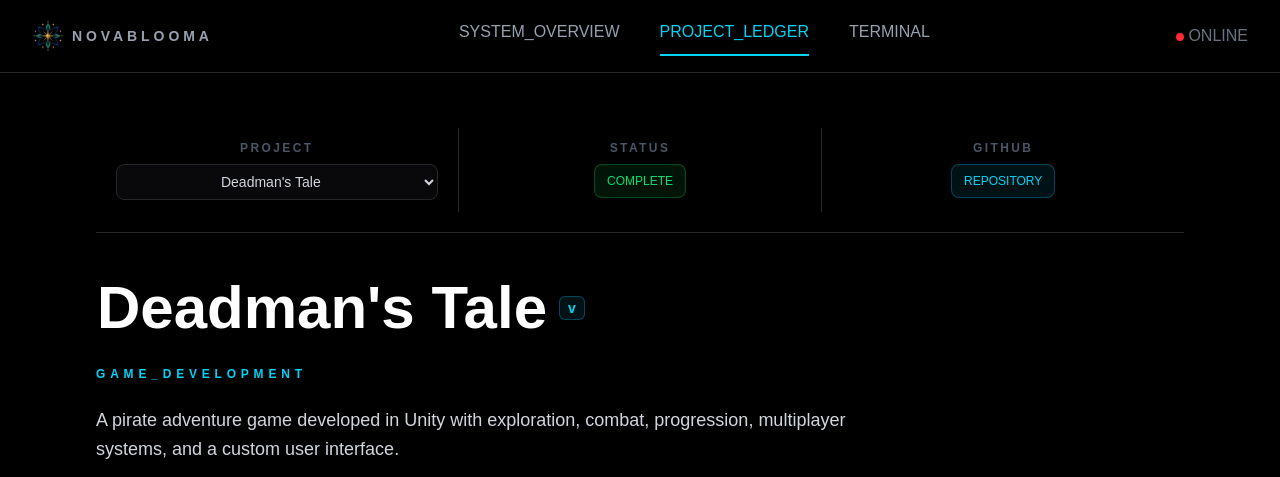
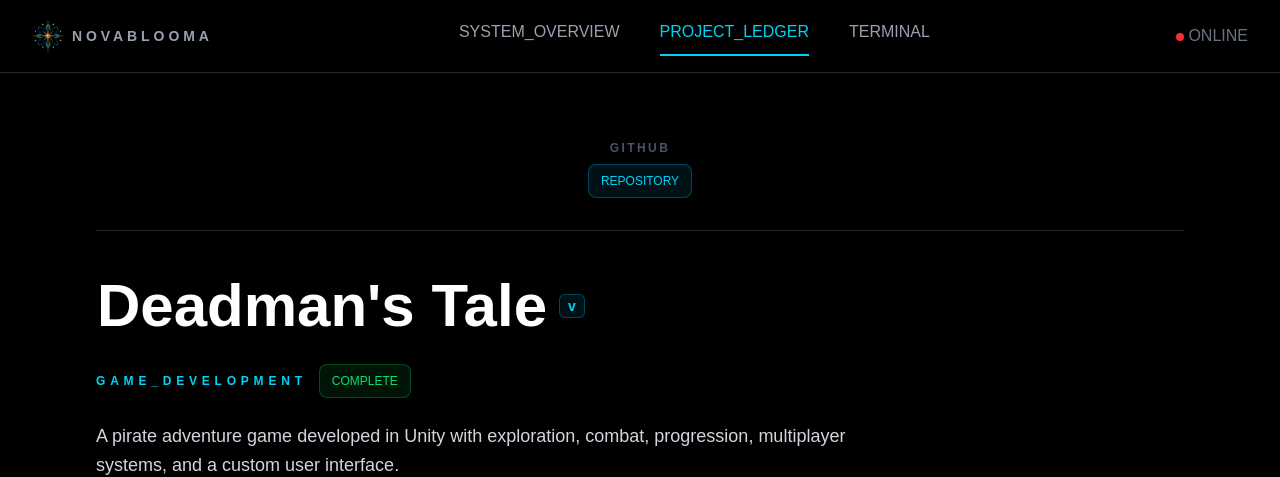
Before and after one commit to ludifers/portfolio, a React (Vite) app: page /projects in a window 1280 px wide. Both pictures are taken after a click on the element 249 px from the left and 679 px from the top of the page. Shown: the top 477 px of the page. Built offline with nearby package versions, Linux system fonts and the light colour scheme.

Commit message:
Move project status into title metadata

```diff
--- a/src/pages/ProjectDetail.jsx
+++ b/src/pages/ProjectDetail.jsx
@@ -51,38 +51,8 @@ function ProjectDetail() {
   return (
     <main className="terminal-scrollbar min-h-screen overflow-y-auto bg-black text-white">
       <div className="mx-auto max-w-6xl px-5 pt-28 pb-16 sm:px-8 sm:pt-32">
-        <section className="grid border-b border-zinc-800 pb-5 text-sm sm:grid-cols-3">
-          <div className="border-zinc-800 py-3 text-center sm:border-r sm:px-5">
-            <p className="text-xs font-semibold tracking-[0.2em] text-gray-600">
-              PROJECT
-            </p>
-            <select
-              value={project.id}
-              onChange={(event) => navigate(`/projects/${event.target.value}`)}
-              className="mt-2 w-full rounded-lg border border-zinc-800 bg-zinc-950 px-3 py-2 text-center text-gray-300 outline-none transition hover:border-cyan-800 focus:border-cyan-400"
-              aria-label="Choose a project"
-            >
-              {projects.map((item) => (
-                <option key={item.id} value={item.id}>
-                  {item.title}
-                </option>
-              ))}
-            </select>
-          </div>
-          <div className="py-3 text-center sm:px-5">
-            <p className="text-xs font-semibold tracking-[0.2em] text-gray-600">
-              STATUS
-            </p>
-            <span
-              className={`mt-2 inline-flex w-fit rounded-lg border px-3 py-2 text-xs ${
-                statusStyles[project.status] ||
-                "border-zinc-800 bg-zinc-900 text-gray-500"
-              }`}
-            >
-              {project.status}
-            </span>
-          </div>
-          <div className="border-zinc-800 py-3 text-center sm:border-l sm:px-5">
+        <section className="border-b border-zinc-800 pb-5 text-sm">
+          <div className="py-3 text-center">
             <p className="text-xs font-semibold tracking-[0.2em] text-gray-600">
               GITHUB
             </p>
@@ -97,7 +67,7 @@ function ProjectDetail() {
                 REPOSITORY
               </a>
             ) : (
-              <p className="mt-2 text-gray-500">Unavailable</p>
+              <p className="mt-2 text-gray-500">UNAVAILABLE</p>
             )}
           </div>
         </section>
@@ -151,9 +121,19 @@ function ProjectDetail() {
                 )}
               </div>
 
-              <p className="mt-4 text-xs font-semibold tracking-[0.28em] text-cyan-400 sm:tracking-[0.4em]">
-                {project.category}
-              </p>
+              <div className="mt-4 flex flex-wrap items-center gap-3">
+                <p className="text-xs font-semibold tracking-[0.28em] text-cyan-400 sm:tracking-[0.4em]">
+                  {project.category}
+                </p>
+                <span
+                  className={`inline-flex w-fit rounded-lg border px-3 py-2 text-xs ${
+                    statusStyles[project.status] ||
+                    "border-zinc-800 bg-zinc-900 text-gray-500"
+                  }`}
+                >
+                  {project.status}
+                </span>
+              </div>
               <p className="mt-6 max-w-3xl text-lg leading-relaxed text-gray-300">
                 {project.summary}
               </p>
```
